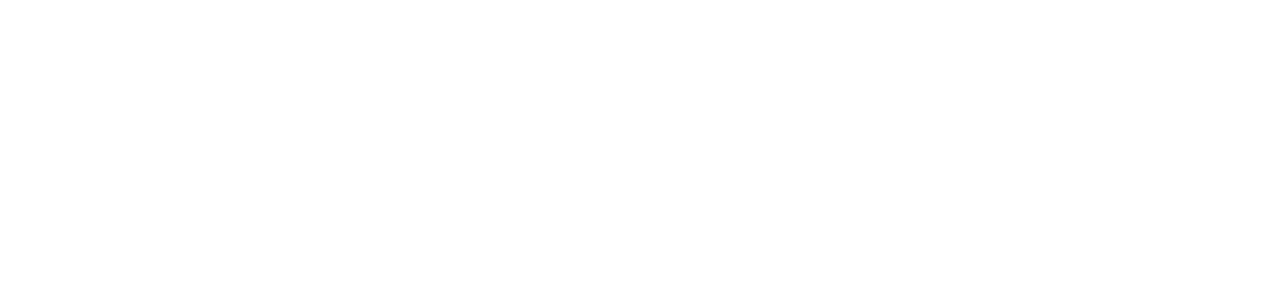
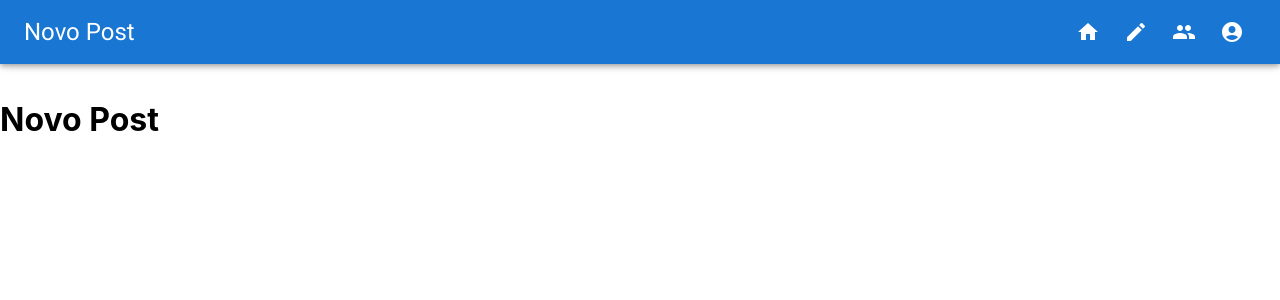
Before and after one commit to bc-fullstack-01/Matheus-almeida--FrontEnd, a React (Create React App) app in the folder my-app/: page /create in a window 1280 px wide. Before the commit this address had no page. Shown: the top 300 px of the page. Built offline with nearby package versions, Linux system fonts and the light colour scheme; the HTML template or start-up script is replaced by a standard one.

Commit message:
paginas de navegacao

```diff
--- a/my-app/package.json
+++ b/my-app/package.json
@@ -5,6 +5,7 @@
   "dependencies": {
     "@emotion/react": "^11.9.3",
     "@emotion/styled": "^11.9.3",
+    "@mui/icons-material": "^5.8.4",
     "@mui/material": "^5.9.1",
     "@testing-library/jest-dom": "^5.16.4",
     "@testing-library/react": "^13.3.0",
--- a/my-app/src/App.tsx
+++ b/my-app/src/App.tsx
@@ -4,6 +4,9 @@
 import Signin from './pages/Signin'
 import Home from './pages/home'
 import Signup from './pages/Signup'
+import NewPost from './pages/NewPost'
+import Profile from './pages/Profile'
+import Profiles from './pages/Profiles'
 
 function App() {
   return (
@@ -12,6 +15,9 @@
         <Route path='/' element={<Signin/>} />
         <Route path='/home' element={<Home/>} />
         <Route path='/register' element={<Signup/>} />
+        <Route path='/create' element={<NewPost/>} />
+        <Route path='/profile' element={<Profile/>} />
+        <Route path='/profiles' element={<Profiles/>} />
       </Routes>
     </BrowserRouter>
   );
--- a/my-app/src/componentes/AuthForm/index.tsx
+++ b/my-app/src/componentes/AuthForm/index.tsx
@@ -2,6 +2,7 @@
 import {Container, Stack, TextField, Button} from '@mui/material'
 import {Link} from 'react-router-dom'
 import logo from '../../assets/logo.svg'
+import './index.css'
 
 interface Props {
   onSubmitForm : any;
--- /dev/null
+++ b/my-app/src/componentes/CustomAppBar/index.tsx
@@ -0,0 +1,45 @@
+import React from 'react'
+import {useNavigate, Link} from 'react-router-dom'
+import {AppBar, Toolbar, Typography, Box, IconButton} from '@mui/material'
+import {Home as HomeIcon, Edit as EditIcon, Group as GroupIcon, AccountCircle as AccountCircleIcon} from '@mui/icons-material'
+import CustomIconButton from '../CustomIconButton'
+
+interface Props {
+  title: string;
+}
+
+const CustomAppBar = ({title}: Props) => {
+  const navigate = useNavigate();
+
+  return (
+    <AppBar position='fixed'>
+      <Toolbar>
+        <Typography
+          variant='h5'
+          noWrap
+          component='div'
+          sx={{display: {xs: 'none', sm: 'block'}}}
+        >
+          {title}
+        </Typography>
+        <Box sx={{flexGrow:1}}/>
+        <Box sx={{display: {xs: "none", md: "flex"}}}>
+          <CustomIconButton label="show home" onClickCallback={() => navigate('/home')}>
+            <HomeIcon/>
+          </CustomIconButton>
+          <CustomIconButton label="show edit" onClickCallback={() => navigate('/create')}>
+            <EditIcon/>
+          </CustomIconButton>
+          <CustomIconButton label="show profiles" onClickCallback={() => navigate('/profiles')}>
+            <GroupIcon/>
+          </CustomIconButton>
+          <CustomIconButton label="show profile" onClickCallback={() => navigate('/profile')}>
+            <AccountCircleIcon/>
+          </CustomIconButton>
+        </Box>
+      </Toolbar>
+    </AppBar>
+  )
+}
+
+export default CustomAppBar
--- /dev/null
+++ b/my-app/src/componentes/CustomIconButton/index.tsx
@@ -0,0 +1,23 @@
+import React, { ReactElement } from 'react'
+import {IconButton} from '@mui/material'
+
+interface Props {
+  children: ReactElement;
+  label: string;
+  onClickCallback: any;
+}
+
+const CustomIconButton = ({children, label, onClickCallback}: Props) => {
+  return (
+    <IconButton
+      size="large"
+      arial-label={label}
+      color='inherit'
+      onClick={() => onClickCallback()}
+    >
+      {children}
+    </IconButton>
+  )
+}
+
+export default CustomIconButton
--- /dev/null
+++ b/my-app/src/pages/NewPost/index.tsx
@@ -0,0 +1,13 @@
+import React from 'react'
+import CustomAppBar from '../../componentes/CustomAppBar'
+
+const NewPost = () => {
+  return (
+    <div>
+      <CustomAppBar title="Novo Post"/>
+      <h1 style={{marginTop: "100px"}}>Novo Post</h1>
+    </div>
+  )
+}
+
+export default NewPost
--- /dev/null
+++ b/my-app/src/pages/Profile/index.tsx
@@ -0,0 +1,13 @@
+import React from 'react'
+import CustomAppBar from '../../componentes/CustomAppBar'
+
+const Profile = () => {
+  return (
+    <div>
+      <CustomAppBar title="Perfil"/>
+      <h1 style={{marginTop: "100px"}}>Perfil</h1>
+    </div>
+  )
+}
+
+export default Profile
--- /dev/null
+++ b/my-app/src/pages/Profiles/index.tsx
@@ -0,0 +1,13 @@
+import React from 'react'
+import CustomAppBar from '../../componentes/CustomAppBar'
+
+const Profiles = () => {
+  return (
+    <div>
+      <CustomAppBar title="Perfis"/>
+      <h1 style={{marginTop: "100px"}}>Perfis</h1>
+    </div>
+  )
+}
+
+export default Profiles
--- a/my-app/src/pages/Signin.tsx
+++ b/my-app/src/pages/Signin.tsx
@@ -2,7 +2,6 @@
 import {useNavigate, Link} from 'react-router-dom'
 import jwt_decode from 'jwt-decode'
 import server from './../api/server'
-import './index.css'
 import AuthForm from '../componentes/AuthForm'
 
 interface TokenUser {
@@ -14,7 +13,7 @@
   const navigate = useNavigate()
 
   const handleLogin = async (user:string, password:string) => {
-
+    try {
       const response = await server.post('/security/login', {
         user,
         password,
@@ -25,6 +24,9 @@
       localStorage.setItem("user", decoded.user)
       localStorage.setItem("profile", decoded.profile)
       navigate('/home')
+    }catch(err){
+      alert("Ocorreu um erro no login")
+    }
   }
 
   return (
--- a/my-app/src/pages/Signup/index.tsx
+++ b/my-app/src/pages/Signup/index.tsx
@@ -1,9 +1,21 @@
 import React from 'react'
 import AuthForm from '../../componentes/AuthForm'
+import server from '../../api/server'
+import {useNavigate} from 'react-router-dom'
 
 const Signup = () => {
-  const handleRegister = () => {
+  const navigate = useNavigate()
 
+  const handleRegister = async (user: string, password: string) => {
+    try{
+      await server.post('/security/register', {
+        user,
+        password
+      })
+      navigate('/')
+    } catch (err) {
+      alert('Não foi possivel criar o usuario')
+    }
   }
 
   return (
--- a/my-app/src/pages/home/index.tsx
+++ b/my-app/src/pages/home/index.tsx
@@ -1,9 +1,49 @@
-import React from 'react'
+import React, {useState, useEffect} from 'react'
+import CustomAppBar from '../../componentes/CustomAppBar'
+import server from '../../api/server'
+import {Paper, CardHeader, Avatar} from '@mui/material'
+
+interface Post {
+  _id: string;
+  title: string;
+  description: string;
+  profile: {
+    name: string;
+  };
+}
 
 const Home = () => {
+
+  const token = localStorage.getItem("accessToken")
+  const [posts, setPosts] = useState<Post[]>([])
+
+  useEffect(() => {
+    const getPosts = async () => {
+      try {
+        const response = await server.get("/feed", {
+          headers: {
+            authorization: `Bearer ${token}`
+          }
+        })
+        setPosts(response.data)
+      }catch(err){
+        console.log(err)
+      }
+    }
+    getPosts()
+  }, [token])
+
   return (
     <div>
-      <h1>Home</h1>
+      <CustomAppBar title="Home" />
+      <h1 style={{ marginTop: "100px" }}>feed</h1>
+      <div>
+          {posts.map((post) => (
+            <Paper elevation={0}>
+              <CardHeader avatar={<Avatar>B</Avatar>} title={post.title}/>
+            </Paper>
+          ))}
+      </div>
     </div>
   )
 }
```
Also changed, not shown: my-app/src/componentes/AuthForm/index.css (renamed from my-app/src/pages/index.css), 1 other file (tests, documents, lock files or other folders). Lines whose indentation alone changed are shown as unchanged.
